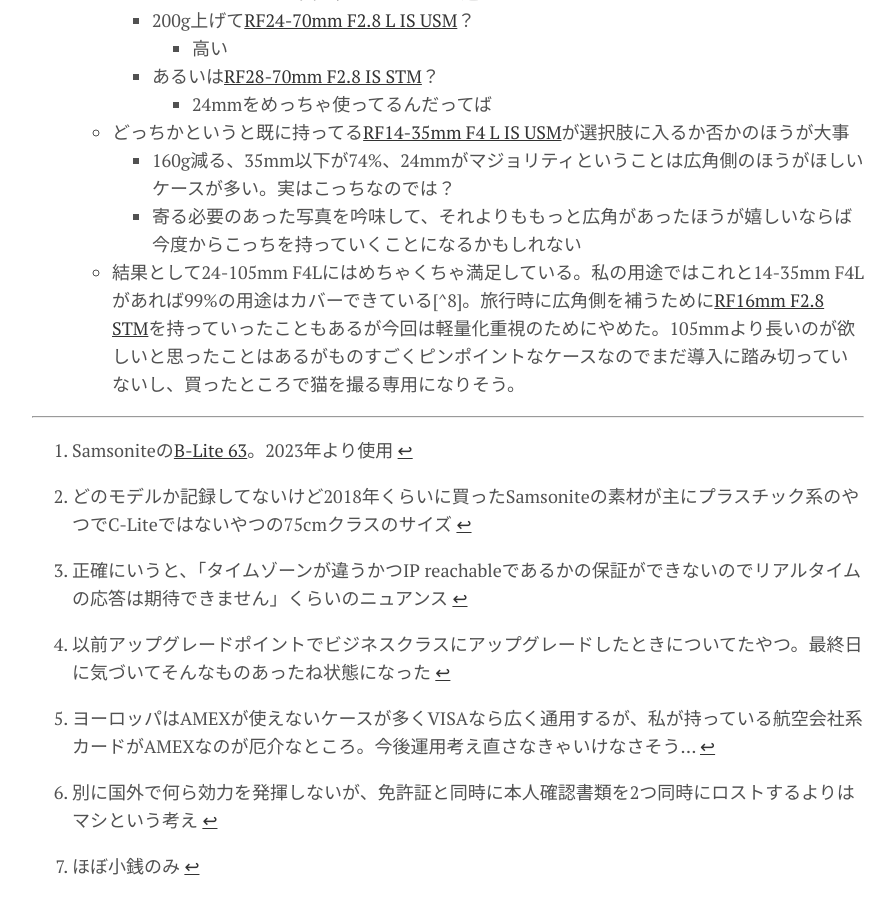
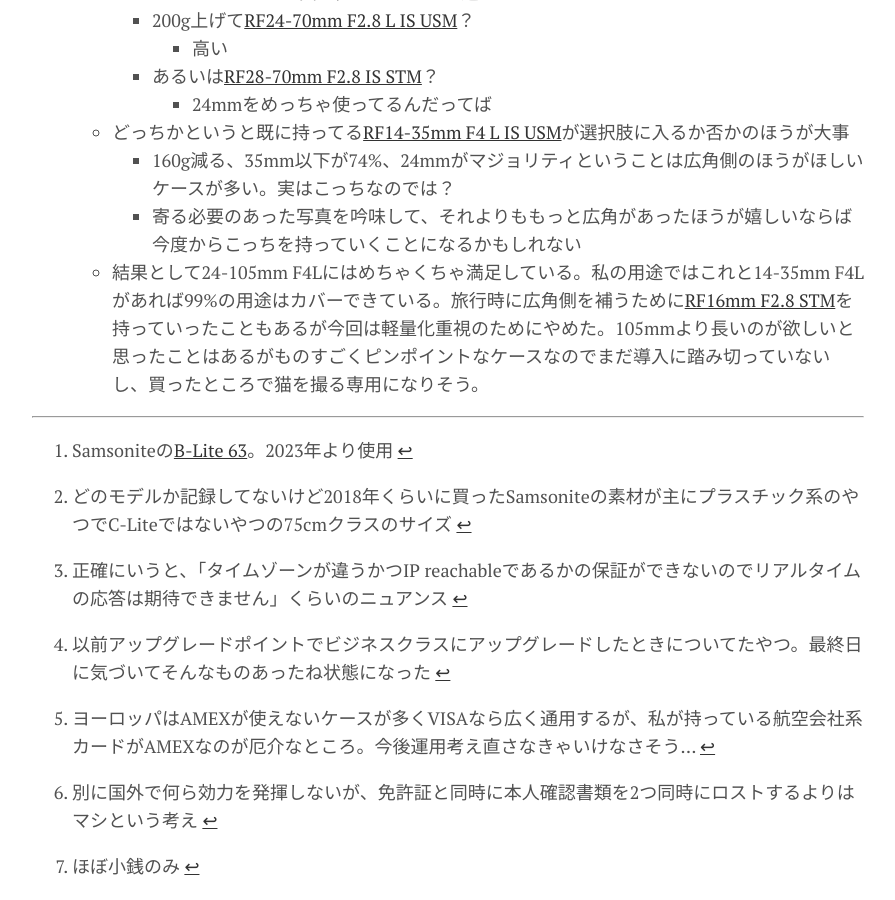
Before and after one commit to sylph01/sylph01.github.io, a Jekyll site: the page built from _posts/2026-02-11-packing-strats-eu2026.md, in a window 1280 px wide and 900 px high, scrolled down 10461 px. Shown: the whole window, without its empty margins (192-1087 px from the left). Built offline with Jekyll 4.4.1, drawn with Linux system fonts in a browser that asks for light colours.

Commit message:
[packing-strats-eu2026] remove unused footnote

```diff
--- a/_posts/2026-02-11-packing-strats-eu2026.md
+++ b/_posts/2026-02-11-packing-strats-eu2026.md
@@ -242,6 +242,6 @@
 	- どっちかというと既に持ってる[RF14-35mm F4 L IS USM](https://personal.canon.jp/product/camera/rf/rf14-35-f4l)が選択肢に入るか否かのほうが大事
 		- 160g減る、35mm以下が74%、24mmがマジョリティということは広角側のほうがほしいケースが多い。実はこっちなのでは？
 		- 寄る必要のあった写真を吟味して、それよりももっと広角があったほうが嬉しいならば今度からこっちを持っていくことになるかもしれない
-	- 結果として24-105mm F4Lにはめちゃくちゃ満足している。私の用途ではこれと14-35mm F4Lがあれば99%の用途はカバーできている[^8]。旅行時に広角側を補うために[RF16mm F2.8 STM](https://personal.canon.jp/product/camera/rf/rf16-f28)を持っていったこともあるが今回は軽量化重視のためにやめた。105mmより長いのが欲しいと思ったことはあるがものすごくピンポイントなケースなのでまだ導入に踏み切っていないし、買ったところで猫を撮る専用になりそう。
+	- 結果として24-105mm F4Lにはめちゃくちゃ満足している。私の用途ではこれと14-35mm F4Lがあれば99%の用途はカバーできている。旅行時に広角側を補うために[RF16mm F2.8 STM](https://personal.canon.jp/product/camera/rf/rf16-f28)を持っていったこともあるが今回は軽量化重視のためにやめた。105mmより長いのが欲しいと思ったことはあるがものすごくピンポイントなケースなのでまだ導入に踏み切っていないし、買ったところで猫を撮る専用になりそう。
 
 ----
```
